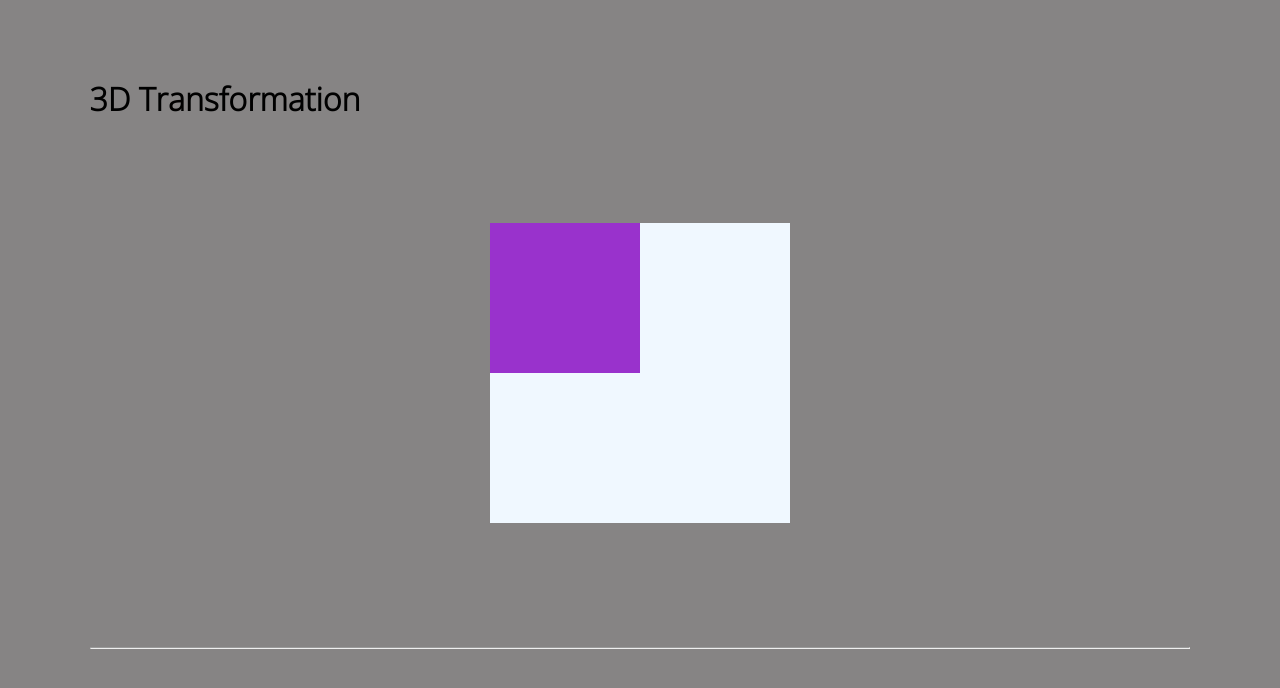
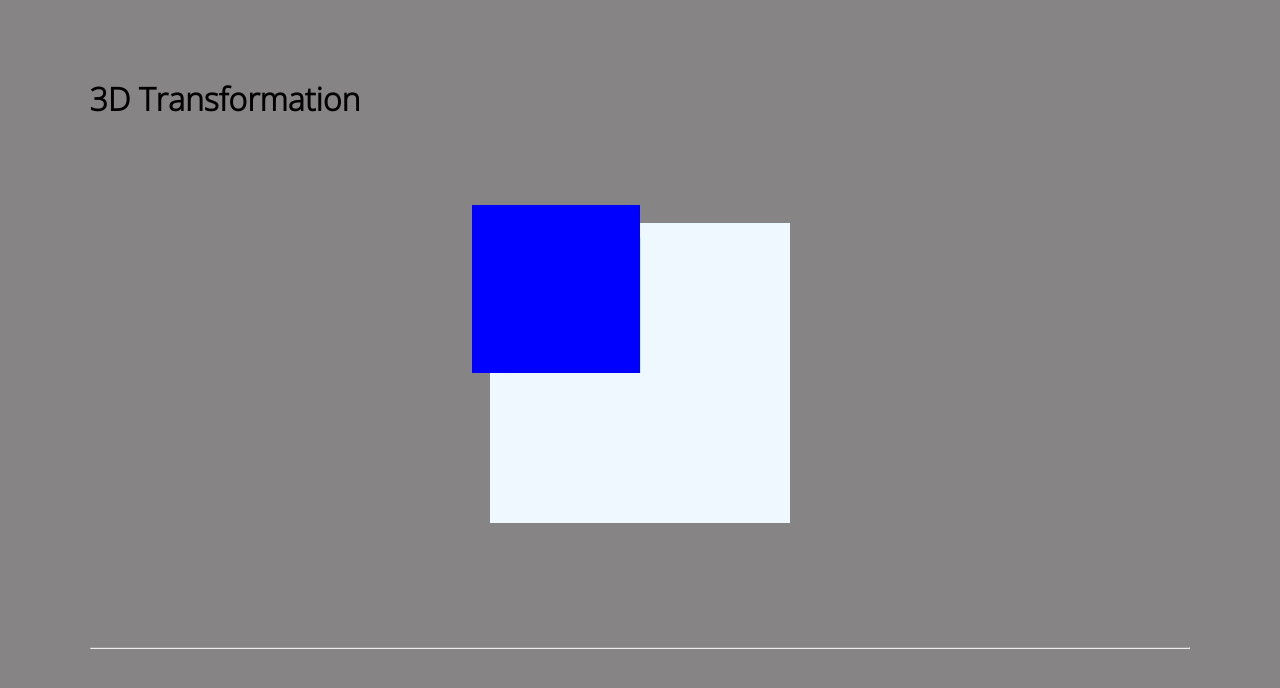
Before and after one commit to OscarRondon/Learning-CSS, a React (Vite) app: page / in a window 1280 px wide. Shown: the top 688 px of the page. Built offline with nearby package versions, Linux system fonts and the light colour scheme.

Commit message:
Transformation 3D fixes 2

```diff
--- a/src/Components/3DTransformation.module.css
+++ b/src/Components/3DTransformation.module.css
@@ -27,26 +27,32 @@
 }
 
 .cube div:nth-child(1) {
+    transform: translateZ(75px);
     background-color: blue;
 }
 
 .cube div:nth-child(2) {
+    transform: rotateX(180deg) translateZ(75px);
     background-color: darkcyan;
 }
 
 .cube div:nth-child(3) {
+    transform: rotateY(-90deg) translateZ(75px);
     background-color: darkred;
 }
 
 .cube div:nth-child(4) {
+    transform: rotateY(90deg) translateZ(75px);
     background-color: darkorange;
 }
 
 .cube div:nth-child(5) {
+    transform: rotateX(90deg) translateZ(75px);
     background-color: darkseagreen;
 }
 
 
 .cube div:nth-child(6) {
+    transform: rotateX(-90deg) translateZ(75px);
     background-color: darkorchid;
 }
```
